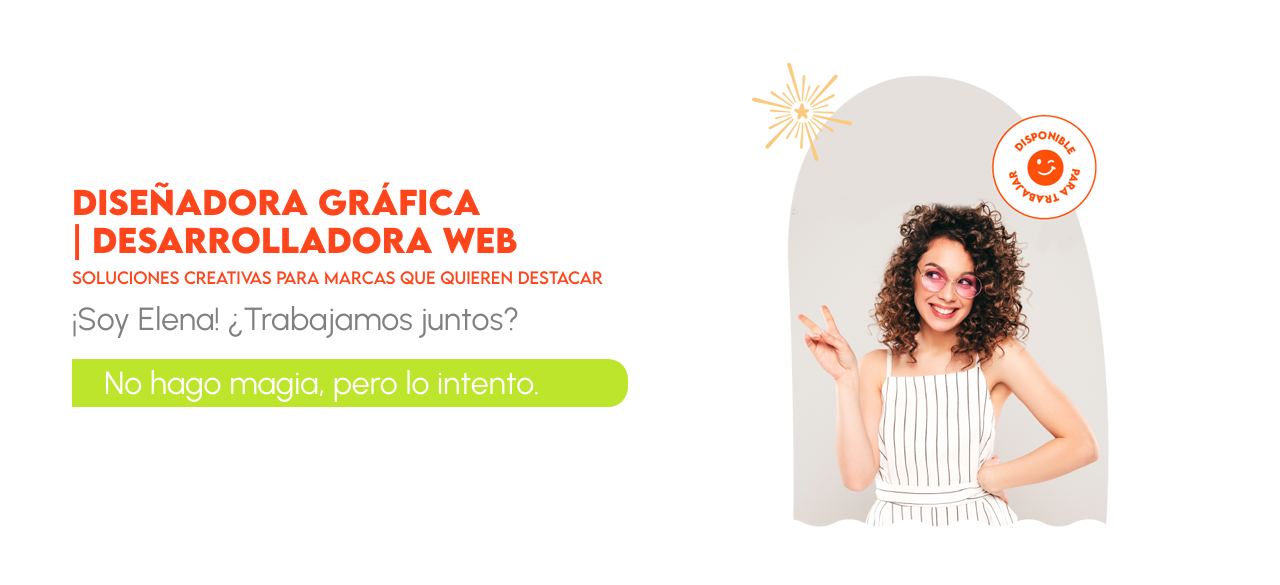
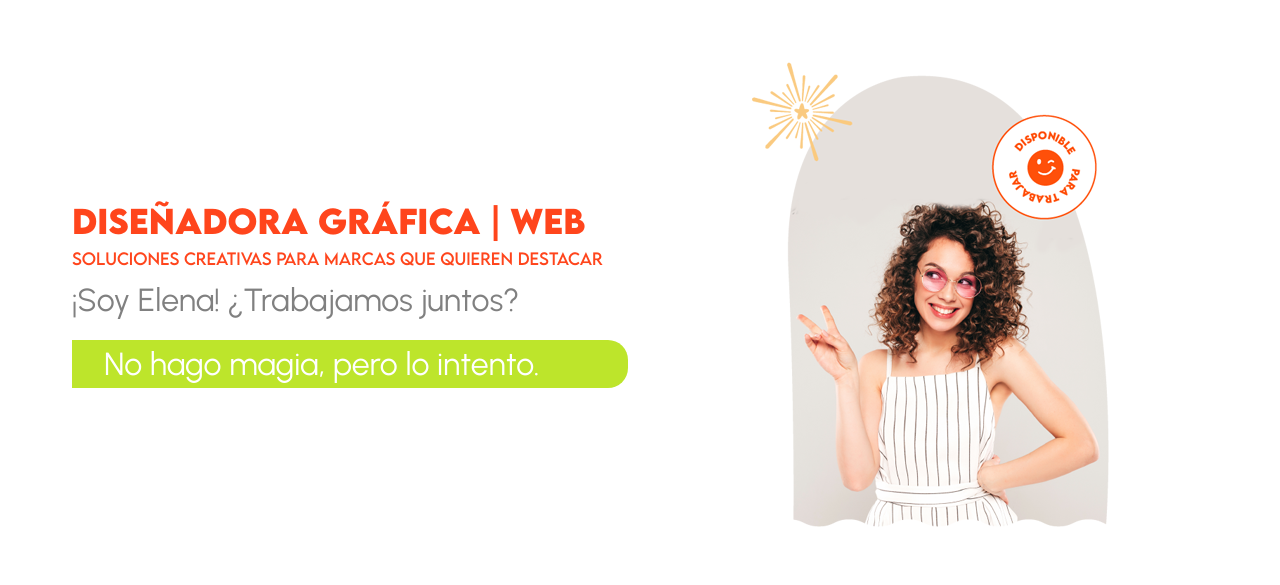
Before and after one commit to ElenaOsuna/dwentregafinal, a plain HTML site: page index.html in a window 1280 px wide. Shown: the part 115-700 px from the top of the page. Drawn offline with nearby package versions, Linux system fonts and the light colour scheme; a web font is replaced by a local one.

Commit message:
arreglos en h1

```diff
--- a/index.html
+++ b/index.html
@@ -48,8 +48,7 @@
         <div class="row contenedorIndex">
             <div class="col-lg-6 col-md-6 col-sm-12 indexIzquierda">
                 <div class="titulo">
-                    <h1>Diseñadora Gráfica <br>
-                        | Desarrolladora Web</h1>
+                    <h1>Diseñadora Gráfica | Web</h1>
                     <h2>Soluciones Creativas para Marcas que Quieren Destacar</h2>
                     <p>¡Soy Elena! ¿Trabajamos juntos?</p>
                     <div class="acentodeColor">No hago magia, pero lo intento.</div>
```
